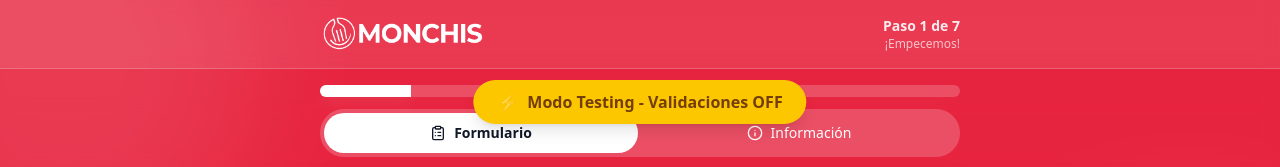
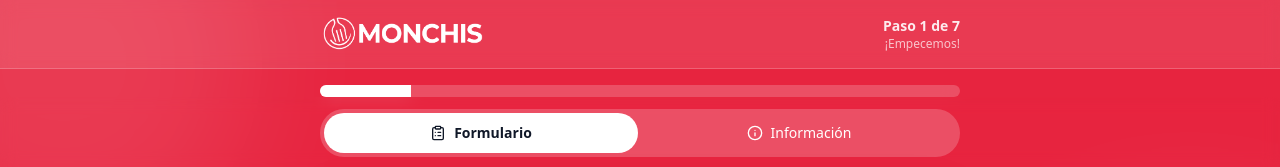
Before and after one commit to AgusIglesias72/monchis-drivers-showcase, a Next.js app: page / in a window 1280 px wide. Shown: the top 167 px of the page. Built offline with nearby package versions, Linux system fonts and the light colour scheme; no server answers; the database is empty.

Commit message:
add favicon

```diff
--- a/app/layout.tsx
+++ b/app/layout.tsx
@@ -13,6 +13,12 @@ const montserrat = Montserrat({
 export const metadata = {
   title: 'Monchis - Postulación Driver',
   description: 'Únete al equipo de drivers de Monchis',
+  // Add data for when link is shared
+  openGraph: {
+    title: 'Monchis - Postulación Driver',
+    description: 'Únete al equipo de drivers de Monchis',
+    images: '/monchis-icon.svg',
+  },
   icons: {
     icon: '/monchis-icon.svg',
     apple: '/monchis-icon.svg',
--- a/components/form/FormularioMonchis.tsx
+++ b/components/form/FormularioMonchis.tsx
@@ -15,7 +15,7 @@ import { getFormSteps } from './formSteps';
 // ============================================
 // CONFIGURACIÓN - Cambia esto para testing
 // ============================================
-const SKIP_VALIDATION = true; // Cambia a false para activar validaciones
+const SKIP_VALIDATION = false; // Cambia a false para activar validaciones
 
 const MONCHIS_RED = '#e7243f';
 
```
